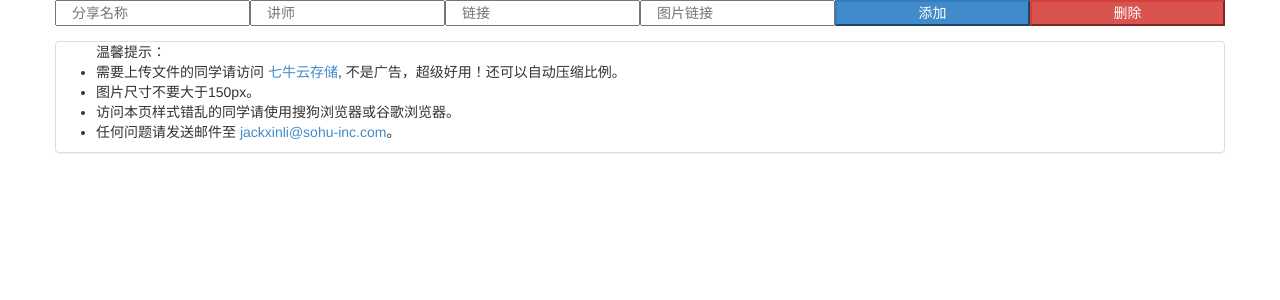
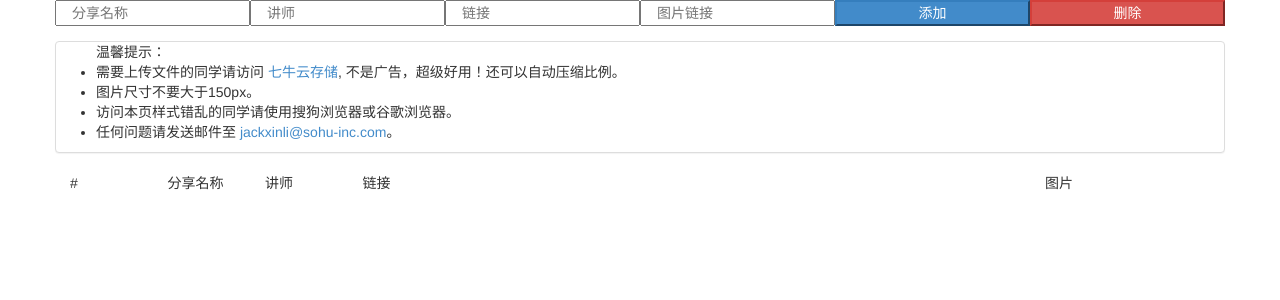
Before and after one commit to crzidea/vote4share, a Node server app: template views/manage.html in a window 1280 px wide. Shown: the top 300 px of the page. Run offline with Node 20, Linux system fonts and the light colour scheme; the template is opened without the code that fills it: most values are stand-ins (such as "Sample title", 1, 10 or a date in 2020); data that the repository does not hold is empty.

Commit message:
fix style bugs.

```diff
--- a/public/javascripts/share-ctrl.js
+++ b/public/javascripts/share-ctrl.js
@@ -1,38 +1,52 @@
-var app = angular.module('app', ['ngResource'])
-    , rankingLength = 10;
+var app = angular.module('app', ['ngResource']),
+    rankingLength = 10;
 
-app.controller('ShareCtrl', function ($scope, $resource) {
+app.controller('ShareCtrl', function($scope, $resource) {
 
-        var Share = $resource('share/:id', {id: '@id'}),
-            Votes = $resource('share/:id/votes', {id: '@id'});
+    var Share = $resource('share/:id', {
+        id: '@id'
+    }),
+        Votes = $resource('share/:id/votes', {
+            id: '@id'
+        });
 
-        function rank () {
-            $scope.ranking = $scope.share.sort(function (a, b) {
+    function rank() {
+        var share = [];
+        angular.forEach($scope.share, function(s) {
+            share.push(s);
+        })
+        $scope.ranking = share.sort(function(a, b) {
             return b.votes - a.votes;
         }).slice(0, rankingLength);
     }
 
     $scope.share = Share.query(rank);
 
-        $scope.vote = function (share) {
-            var votes
-                , conf = '确认给《' + share.name + ' 讲师：' + share.speaker + '》投票吗？';
+    $scope.vote = function(share) {
+
+        var votes,
+            conf = '确认给《' + share.name + ' 讲师：' +
+                share.speaker + '》投票吗？';
+
         if (confirm(conf)) {
-                Votes.save({id: share.id}, function (data) {
+            Votes.save({
+                id: share.id
+            }, function(data) {
                 share.votes = data.votes;
                 rank();
             });
         };
+
     };
 
-        $scope.add = function () {
+    $scope.add = function() {
         var s = {
             name: $scope.name,
             speaker: $scope.speaker,
             link: $scope.link,
             img: $scope.img + '?imageView/2/w/150/h/150/q/100'
         };
-            Share.save(s, function (share) {
+        Share.save(s, function(share) {
             $scope.share.push(s);
             $scope.name = "";
             $scope.speaker = "";
@@ -40,12 +54,14 @@ app.controller('ShareCtrl', function ($scope, $resource) {
             $scope.img = "";
         })
     };
-        $scope.del = function () {
+    $scope.del = function() {
         var oldShare = $scope.share;
         $scope.share = [];
         angular.forEach(oldShare, function(s) {
             if (!s.del) $scope.share.push(s);
-                else Share.remove({id: s.id});
+            else Share.remove({
+                id: s.id
+            });
         });
     };
 
--- a/views/index.html
+++ b/views/index.html
@@ -45,7 +45,7 @@
                                 <img ng-src="{{s.img}}" alt="{{s.name}}"></a>
                         </div>
                         <div class="photo_grid_author">
-                            名称:
+                            名称：
                             <a href="{{s.link}}"
                                target="_blank"
                                title="{{s.name}}">{{s.name}}</a><br></div>
@@ -53,7 +53,7 @@
                             讲师：
                             <a href="{{s.link}}"
                                target="_blank">{{s.speaker}}</a></div>
-                        <div class="voteBar">投票
+                        <div class="voteBar">得票
                             <span id="polls{{s.id}}">{{s.votes}}</span></div>
                         <div class="voteBar2"><a ng-click="vote(s)" href="">
                             <img src="./resources/votebutton.gif" width="77" height="22"
@@ -89,7 +89,7 @@
                                     </span>
 
                                 <div class="detail">讲师:<span>{{s.speaker}}</span></div>
-                                <div class="detail">点击数:<span class="f_orange">{{s.votes}}</span></div>
+                                <div class="detail">得票:<span class="f_orange">{{s.votes}}</span></div>
                             </div>
                         </li>
                     </ul>
--- a/views/manage.html
+++ b/views/manage.html
@@ -49,11 +49,22 @@
         </div>
 
         <ul class="list-unstyled">
-            <li ng-repeat="s in share">
-                <input type="checkbox" ng-model="s.del">
+            <li class="row">
+                <span class="col-md-1">#</span>
+                <span class="col-md-1">分享名称</span>
+                <span class="col-md-1">讲师</span>
+                <span class="col-md-7">链接</span>
+                <span class="col-md-2">图片</span>
+            </li>
+            <li class="row" ng-repeat="s in share">
+                <span class="col-md-1">
+                    <input type="checkbox" ng-model="s.del">
+                </span>
                 <a href="{{s.link}}" target="_blank">
-                <span class="del-{{s.del}}">{{s.name}} 讲师：{{s.speaker}}</span>
-                <img ng-src="{{s.img}}" alt="{{s.name}}">
+                    <span class="col-md-1 del-{{s.del}}">{{s.name}}</span>
+                    <span class="col-md-1 del-{{s.del}}">讲师：{{s.speaker}}</span>
+                    <a class="col-md-7 del-{{s.del}}" href="{{s.link}}">{{s.link}}</a>
+                    <img class="col-md-2" ng-src="{{s.img}}" alt="{{s.name}}">
                 </a>
             </li>
         </ul>
```
Lines whose indentation alone changed are shown as unchanged.
